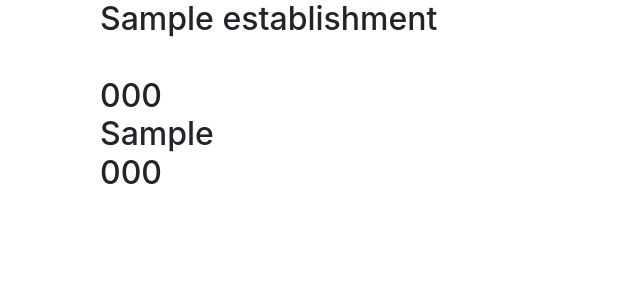
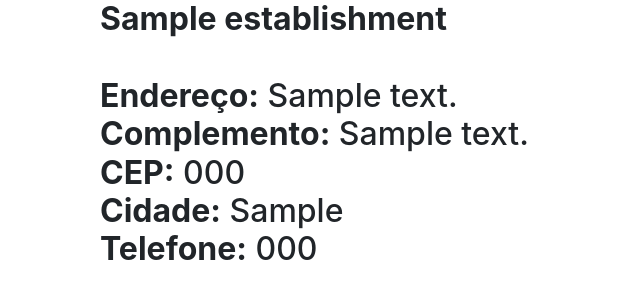
Before and after one commit to DSW-2018-2/Ticketflix, a Django app: template ticketflix/templates/establishment/establishment-detail.html in a window 1280 px wide. Shown: the part 56-356 px from the top of the page, without its empty margins (0-640 px from the left). Run offline with Django 3.2, Linux system fonts and the light colour scheme; the template is opened without the code that fills it: values that come from a table or form of the project are taken from there, others are empty; tables that the repository leaves empty hold one stand-in row (values such as "Sample post"); parts of the project's set-up code (start-up, migrations or seed data) failed here and were passed over; some libraries are stand-ins or nearby versions.

Commit message:
Fixing errors on displaying establishment details

```diff
--- a/ticketflix/templates/establishment/establishment-detail.html
+++ b/ticketflix/templates/establishment/establishment-detail.html
@@ -7,12 +7,15 @@
 <div class="container">
   <div class="row">
     <div class="col-sm-12">
-      <h2>{{establishment.name}}
-      {{establishment.adress}} <br>
-      {{establishment.adressComplement}} <br>
-      {{establishment.cep}} <br>
-      {{establishment.city}} <br>
-      {{establishment.phoneNumber}}</h2>
+      <h2>
+        <strong>{{establishment.name}}</strong> <br>
+        <br>
+        <strong>Endereço:</strong> {{establishment.address}} <br>
+        <strong>Complemento:</strong> {{establishment.addressComplement}} <br>
+        <strong>CEP:</strong> {{establishment.cep}} <br>
+        <strong>Cidade:</strong> {{establishment.city}} <br>
+        <strong>Telefone:</strong> {{establishment.phoneNumber}}
+      </h2>
     </div>
   </div>
 </div>
```
